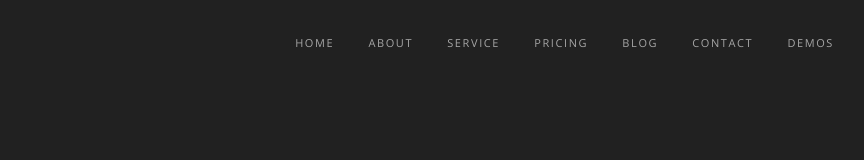
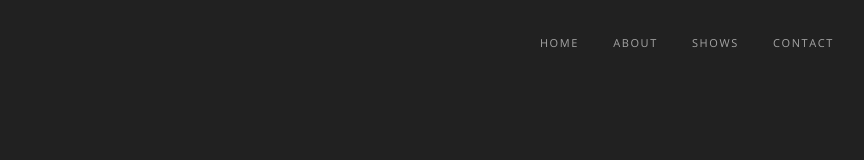
Before and after one commit to BGRicker/brendaneyre, a plain HTML site: page index.html in a window 1280 px wide. Shown: the top 160 px of the page, without its empty margins (401-1265 px from the left). Drawn offline with nearby package versions, Linux system fonts and the light colour scheme; some packages are replaced by stand-ins of ours; a script that the page names is missing; files whose address does not match are found by name.

Commit message:
update links

```diff
--- a/index.html
+++ b/index.html
@@ -63,20 +63,10 @@
                             <a href="#about">About</a>
                         </li>
                         <li>
-                            <a href="#service">Service</a>
+                            <a href="#shows">Shows</a>
                         </li>
                         <li>
-                            <a href="#pricing">Pricing</a>
-                        </li>
-                        <li>
-                            <a href="#blog">Blog</a>
-                        </li>
-                        <li>
-                            <a href="#contact-us">Contact</a>
-                        </li>
-
-                        <li>
-                            <a class="external" href="demo.html" target="_blank">Demos</a>
+                            <a href="#footer">Contact</a>
                         </li>
                     </ul>
                 </div>
@@ -450,7 +440,7 @@
         <!-- End Testimonials Section -->
 
         <!-- History Section -->
-        <section id="history" class="section-padding">
+        <section id="shows" class="section-padding">
             <div class="container text-center">
                 <h1 class="mb-60">Shows</h2>
             </div>
```
